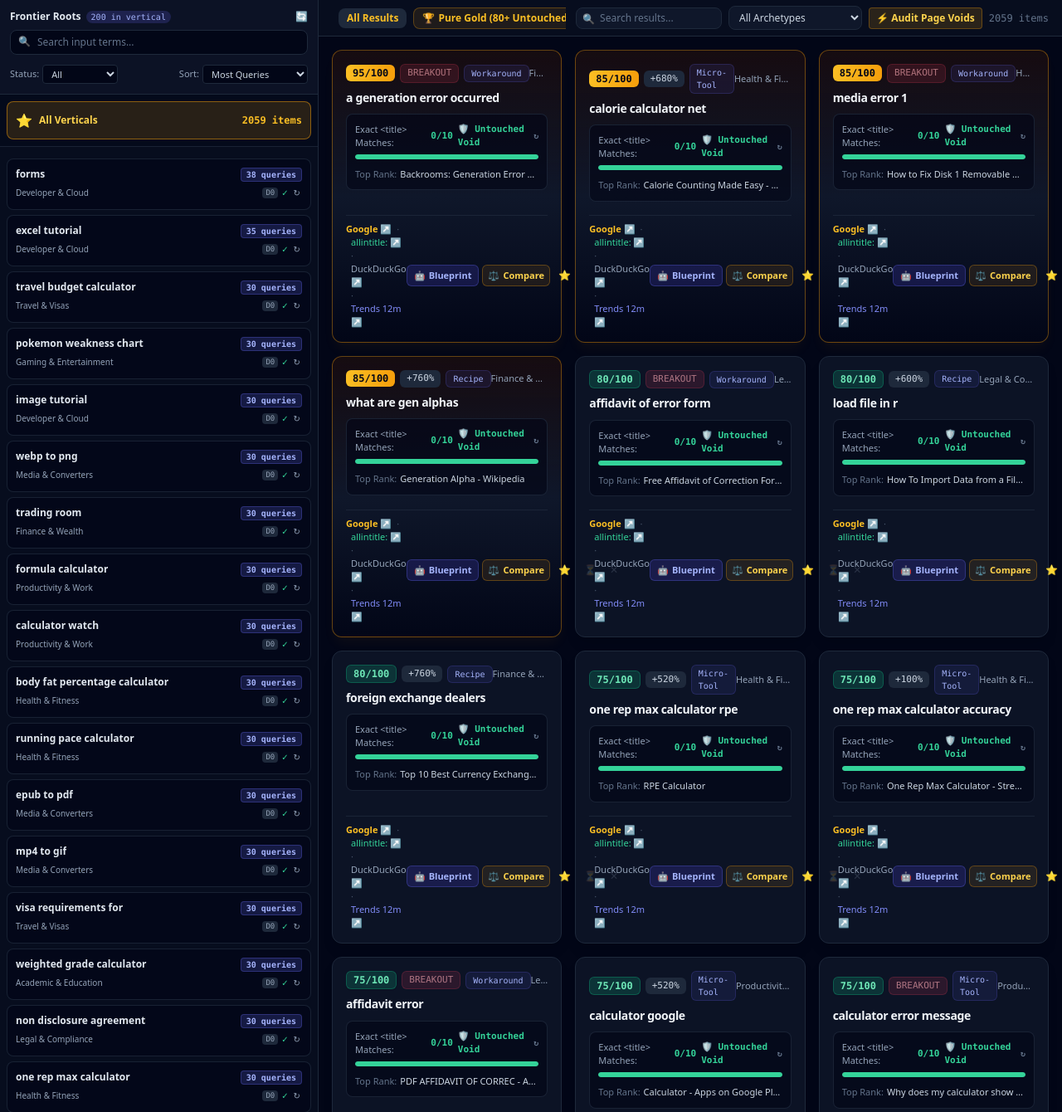
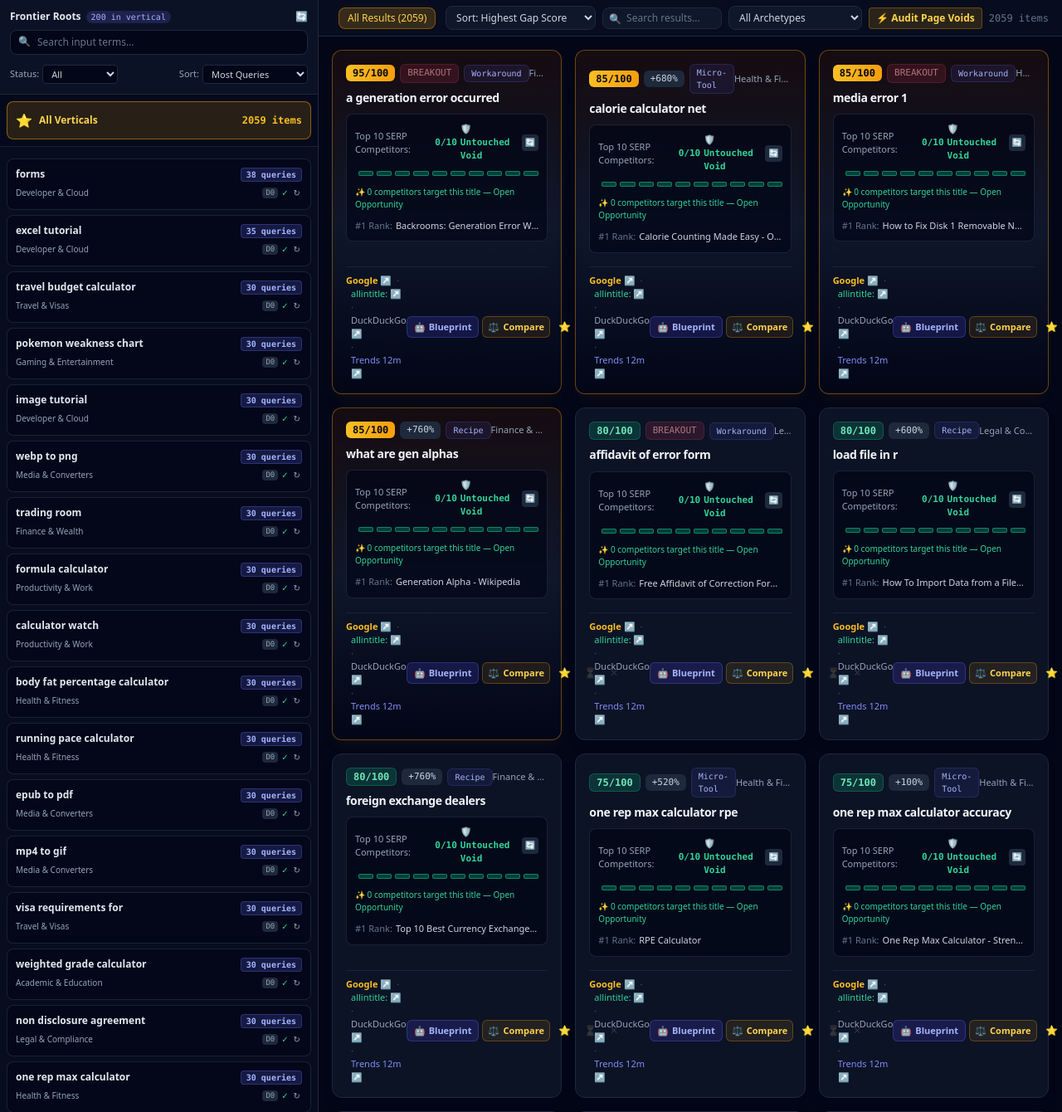
Before and after one commit to dadasadac6/data-stream-sync, a FastAPI app: page / in a window 1280 px wide. Shown: the part 88-1428 px from the top of the page at 83% size. Run offline with FastAPI, Linux system fonts and the light colour scheme; data comes from the database, SQL or seed files in the repository; some libraries are stand-ins or nearby versions.

Commit message:
feat(telemetry-matrix): enhance competition telemetry, segmented 10-slot meter, and transparent void breakdown

```diff
--- a/dashboard.py
+++ b/dashboard.py
@@ -238,6 +238,7 @@ def get_queries(
     root: Optional[str] = None,
     trend_type: Optional[str] = None,
     untouched_only: bool = False,
+    competition_status: Optional[str] = None,
     sort_by: str = "gap_score",
     sort_order: str = "DESC",
     page: int = 1,
@@ -253,6 +254,7 @@ def get_queries(
         root=root,
         trend_type=trend_type,
         untouched_only=untouched_only,
+        competition_status=competition_status,
         sort_by=sort_by,
         sort_order=sort_order,
         limit=limit,
--- a/ui/static/app.js
+++ b/ui/static/app.js
@@ -33,7 +33,9 @@ function radarApp() {
     limit: 24,
     totalItems: 0,
     totalPages: 1,
-    quickFilter: 'all', // 'all', 'critical_85', 'high_65', 'breakouts', 'confirmed', 'snoozed'
+    quickFilter: 'all', // 'all', 'voids', 'competed', 'pending', 'pure_gold', 'critical_85', 'high_65', 'breakouts', 'confirmed'
+    sortBy: 'gap_score',
+    sortOrder: 'DESC',
 
     filters: {
       search: '',
@@ -214,10 +216,17 @@ function radarApp() {
       let effectiveVerdict = this.filters.verdict;
       let effectiveTrendType = 'all';
       let effectiveUntouchedOnly = false;
+      let effectiveCompetition = 'all';
 
-      if (this.quickFilter === 'pure_gold') {
+      if (this.quickFilter === 'voids') {
+        effectiveCompetition = 'void';
+      } else if (this.quickFilter === 'competed') {
+        effectiveCompetition = 'competed';
+      } else if (this.quickFilter === 'pending') {
+        effectiveCompetition = 'pending';
+      } else if (this.quickFilter === 'pure_gold') {
         effectiveMinScore = 80;
-        effectiveUntouchedOnly = true;
+        effectiveCompetition = 'void';
       } else if (this.quickFilter === 'critical_85') {
         effectiveMinScore = 85;
       } else if (this.quickFilter === 'high_65') {
@@ -236,6 +245,8 @@ function radarApp() {
         verdict: effectiveVerdict,
         min_score: effectiveMinScore,
         search: this.filters.search,
+        sort_by: this.sortBy || 'gap_score',
+        sort_order: this.sortOrder || 'DESC',
         page: this.page,
         limit: this.limit,
       });
@@ -243,8 +254,8 @@ function radarApp() {
       if (effectiveTrendType !== 'all') {
         params.append('trend_type', effectiveTrendType);
       }
-      if (effectiveUntouchedOnly) {
-        params.append('untouched_only', 'true');
+      if (effectiveCompetition !== 'all') {
+        params.append('competition_status', effectiveCompetition);
       }
 
       if (this.selectedRootTerm) {
--- a/ui/templates/index.html
+++ b/ui/templates/index.html
@@ -7,7 +7,7 @@
   <!-- Tailwind CSS -->
   <script src="https://cdn.tailwindcss.com"></script>
   <!-- Application State & Logic -->
-  <script src="/static/app.js"></script>
+  <script src="/static/app.js?v=7.1"></script>
   <!-- Alpine.js -->
   <script defer src="https://cdn.jsdelivr.net/npm/alpinejs@3.14.8/dist/cdn.min.js"></script>
   <!-- Marked.js for Markdown Reports -->
@@ -345,44 +345,57 @@
               <button @click="clearRootTerm()" class="hover:text-white ml-1 text-slate-400">✕</button>
             </div>
 
-            <!-- Quick Score Filters -->
+            <!-- Quick Category / Competition Tabs -->
             <button @click="setQuickFilter('all')"
-                    class="px-2.5 py-1 rounded-lg transition font-medium shrink-0 cursor-pointer"
-                    :class="quickFilter === 'all' ? 'bg-slate-800 text-amber-400 font-semibold' : 'text-slate-400 hover:text-slate-200'">
-              All Results
+                    class="px-2.5 py-1 rounded-lg transition text-xs font-medium shrink-0 cursor-pointer"
+                    :class="quickFilter === 'all' ? 'bg-amber-500/20 text-amber-300 font-bold border border-amber-500/40 shadow-sm' : 'text-slate-400 hover:text-slate-200 border border-transparent'">
+              All Results (<span x-text="stats.total_queries || 0"></span>)
             </button>
-            <button @click="setQuickFilter('pure_gold')"
-                    class="px-2.5 py-1 rounded-lg transition font-bold shrink-0 cursor-pointer flex items-center space-x-1"
-                    :class="quickFilter === 'pure_gold' ? 'bg-gradient-to-r from-amber-500/30 to-amber-600/30 text-amber-200 border border-amber-400' : 'text-amber-400 hover:text-amber-300 border border-amber-500/30 bg-amber-500/10'">
-              <span>🏆</span>
-              <span>Pure Gold (80+ Untouched)</span>
+            <button @click="setQuickFilter('voids')"
+                    class="px-2.5 py-1 rounded-lg transition text-xs font-medium shrink-0 cursor-pointer flex items-center space-x-1"
+                    :class="quickFilter === 'voids' ? 'bg-emerald-500/25 text-emerald-300 font-bold border border-emerald-400 shadow-sm' : 'text-slate-400 hover:text-emerald-300 border border-transparent'">
+              <span>🛡️ Untouched Voids (0/10)</span>
+              <span class="px-1.5 py-0.2 rounded-full text-[10px] bg-emerald-500/20 text-emerald-300 font-mono" x-text="stats.verified_voids || 0"></span>
+            </button>
+            <button @click="setQuickFilter('competed')"
+                    class="px-2.5 py-1 rounded-lg transition text-xs font-medium shrink-0 cursor-pointer flex items-center space-x-1"
+                    :class="quickFilter === 'competed' ? 'bg-amber-500/25 text-amber-300 font-bold border border-amber-400 shadow-sm' : 'text-slate-400 hover:text-amber-300 border border-transparent'">
+              <span>⚠️ Competed</span>
+              <span class="px-1.5 py-0.2 rounded-full text-[10px] bg-slate-800 text-slate-300 font-mono" x-text="stats.competed_queries || 0"></span>
+            </button>
+            <button @click="setQuickFilter('pending')"
+                    class="px-2.5 py-1 rounded-lg transition text-xs font-medium shrink-0 cursor-pointer flex items-center space-x-1"
+                    :class="quickFilter === 'pending' ? 'bg-indigo-500/25 text-indigo-300 font-bold border border-indigo-400 shadow-sm' : 'text-slate-400 hover:text-indigo-300 border border-transparent'">
+              <span>⏳ Pending Audit</span>
+              <span class="px-1.5 py-0.2 rounded-full text-[10px] bg-slate-800 text-slate-400 font-mono" x-text="stats.pending_audits || 0"></span>
             </button>
             <button @click="setQuickFilter('critical_85')"
-                    class="px-2.5 py-1 rounded-lg transition font-medium shrink-0 cursor-pointer"
-                    :class="quickFilter === 'critical_85' ? 'bg-amber-500/20 text-amber-300 font-bold border border-amber-500/40' : 'text-slate-400 hover:text-slate-200'">
-              💎 Critical (85+)
-            </button>
-            <button @click="setQuickFilter('high_65')"
-                    class="px-2.5 py-1 rounded-lg transition font-medium shrink-0 cursor-pointer"
-                    :class="quickFilter === 'high_65' ? 'bg-emerald-500/20 text-emerald-300 font-bold border border-emerald-500/40' : 'text-slate-400 hover:text-slate-200'">
-              ⚡ High (65+)
+                    class="px-2.5 py-1 rounded-lg transition text-xs font-medium shrink-0 cursor-pointer flex items-center space-x-1"
+                    :class="quickFilter === 'critical_85' ? 'bg-amber-500/20 text-amber-300 font-bold border border-amber-500/40 shadow-sm' : 'text-slate-400 hover:text-slate-200 border border-transparent'">
+              <span>💎 Critical</span>
+              <span class="px-1.5 py-0.2 rounded-full text-[10px] bg-amber-500/20 text-amber-300 font-mono" x-text="stats.critical_gold || 0"></span>
             </button>
             <button @click="setQuickFilter('breakouts')"
-                    class="px-2.5 py-1 rounded-lg transition font-medium shrink-0 cursor-pointer"
-                    :class="quickFilter === 'breakouts' ? 'bg-rose-500/20 text-rose-300 font-bold border border-rose-500/40' : 'text-slate-400 hover:text-slate-200'">
-              🔥 Breakouts
-            </button>
-            <button @click="setQuickFilter('confirmed')"
-                    class="px-2.5 py-1 rounded-lg transition font-medium shrink-0 cursor-pointer"
-                    :class="quickFilter === 'confirmed' ? 'bg-emerald-500/20 text-emerald-300 font-bold border border-emerald-500/40' : 'text-slate-400 hover:text-slate-200'">
-              ⭐ Confirmed
+                    class="px-2.5 py-1 rounded-lg transition text-xs font-medium shrink-0 cursor-pointer flex items-center space-x-1"
+                    :class="quickFilter === 'breakouts' ? 'bg-rose-500/20 text-rose-300 font-bold border border-rose-500/40 shadow-sm' : 'text-slate-400 hover:text-slate-200 border border-transparent'">
+              <span>🔥 Breakouts</span>
+              <span class="px-1.5 py-0.2 rounded-full text-[10px] bg-rose-500/20 text-rose-300 font-mono" x-text="stats.breakouts || 0"></span>
             </button>
           </div>
 
           <!-- Secondary Filter Controls -->
           <div class="flex items-center space-x-2 shrink-0">
+            <!-- Sort Selector -->
+            <select x-model="sortBy" @change="loadQueries(1)"
+                    class="bg-slate-900 border border-slate-800 rounded-lg px-2 py-1 text-slate-300 text-xs focus:outline-none cursor-pointer">
+              <option value="gap_score">Sort: Highest Gap Score</option>
+              <option value="exact_title_matches">Sort: Title Voids First</option>
+              <option value="last_updated">Sort: Recently Discovered</option>
+              <option value="keyword">Sort: Keyword (A-Z)</option>
+            </select>
+
             <!-- In-Results Keyword Search -->
-            <div class="relative w-44">
+            <div class="relative w-36">
               <input type="text" x-model="filters.search" @input.debounce.300ms="loadQueries(1)"
                      placeholder="Search results..."
                      class="w-full bg-slate-900 border border-slate-800 rounded-lg pl-7 pr-2 py-1 text-xs text-slate-200 placeholder-slate-500 focus:outline-none focus:border-amber-500">
@@ -462,23 +475,51 @@
                   <h3 class="text-sm font-bold text-slate-100 mb-2.5 leading-snug break-words tracking-tight"
                       x-text="item.keyword"></h3>
 
-                  <!-- Exact Title Matches & SERP Void Indicator -->
-                  <div class="space-y-1.5 mb-3 bg-slate-950/60 p-2.5 rounded-lg border border-slate-800/80">
+                  <!-- Top 10 SERP Competitors & Title Gap Breakdown -->
+                  <div class="space-y-2 mb-3 bg-slate-950/70 p-2.5 rounded-lg border border-slate-800/80">
                     <div class="flex items-center justify-between text-xs">
-                      <span class="text-slate-400 text-[11px]">Exact &lt;title&gt; Matches:</span>
+                      <span class="text-slate-400 text-[11px] font-medium">Top 10 SERP Competitors:</span>
 
-                      <!-- Verified Void / Competitors -->
-                      <template x-if="item.exact_title_matches !== null && item.exact_title_matches !== undefined">
-                        <span class="font-mono text-[11px] font-bold flex items-center gap-1"
-                              :class="item.exact_title_matches === 0 ? 'text-emerald-400' : (item.exact_title_matches <= 2 ? 'text-amber-400' : 'text-slate-400')">
-                          <span x-text="item.exact_title_matches + '/10'"></span>
-                          <span x-show="item.exact_title_matches === 0" class="text-emerald-400 font-semibold ml-0.5">🛡️ Untouched Void</span>
-                          <span x-show="item.exact_title_matches > 0 && item.exact_title_matches <= 2" class="text-amber-400 font-medium ml-0.5">⚡ Low Comp</span>
-                          <span x-show="item.exact_title_matches > 2" class="text-slate-400 font-normal ml-0.5">⚠️ Competed</span>
+                      <!-- Verified Untouched Void (0/10) -->
+                      <template x-if="item.exact_title_matches === 0">
+                        <span class="font-mono text-[11px] font-bold text-emerald-400 flex items-center gap-1">
+                          <span>0/10</span>
+                          <span class="text-emerald-400 font-semibold">🛡️ Untouched Void</span>
                           <button @click.stop="auditSerpLive(item)"
                                   :disabled="item._auditing"
-                                  class="text-[10px] text-slate-500 hover:text-amber-300 ml-1 cursor-pointer" title="Re-audit live from Mac">
-                            <span x-show="!item._auditing">↻</span>
+                                  class="text-[10px] px-1 py-0.5 rounded bg-slate-800 hover:bg-slate-700 text-slate-300 ml-1 cursor-pointer"
+                                  title="Re-verify SERP top 10 live from your Mac">
+                            <span x-show="!item._auditing">🔄</span>
+                            <span x-show="item._auditing" class="animate-pulse">...</span>
+                          </button>
+                        </span>
+                      </template>
+
+                      <!-- Low Competition (1-2/10) -->
+                      <template x-if="item.exact_title_matches > 0 && item.exact_title_matches <= 2">
+                        <span class="font-mono text-[11px] font-bold text-amber-400 flex items-center gap-1">
+                          <span x-text="item.exact_title_matches + '/10'"></span>
+                          <span class="text-amber-400 font-medium">⚡ Low Comp</span>
+                          <button @click.stop="auditSerpLive(item)"
+                                  :disabled="item._auditing"
+                                  class="text-[10px] px-1 py-0.5 rounded bg-slate-800 hover:bg-slate-700 text-slate-300 ml-1 cursor-pointer"
+                                  title="Re-verify SERP live">
+                            <span x-show="!item._auditing">🔄</span>
+                            <span x-show="item._auditing" class="animate-pulse">...</span>
+                          </button>
+                        </span>
+                      </template>
+
+                      <!-- Competed (>2/10) -->
+                      <template x-if="item.exact_title_matches > 2">
+                        <span class="font-mono text-[11px] font-medium text-slate-400 flex items-center gap-1">
+                          <span x-text="item.exact_title_matches + '/10'"></span>
+                          <span class="text-rose-400 font-normal">⚠️ Competed</span>
+                          <button @click.stop="auditSerpLive(item)"
+                                  :disabled="item._auditing"
+                                  class="text-[10px] px-1 py-0.5 rounded bg-slate-800 hover:bg-slate-700 text-slate-300 ml-1 cursor-pointer"
+                                  title="Re-verify SERP live">
+                            <span x-show="!item._auditing">🔄</span>
                             <span x-show="item._auditing" class="animate-pulse">...</span>
                           </button>
                         </span>
@@ -499,20 +540,38 @@
                       </template>
                     </div>
 
-                    <!-- Visual Void Progress Bar -->
-                    <div class="w-full bg-slate-800 rounded-full h-1.5 overflow-hidden">
-                      <div class="h-1.5 rounded-full transition-all duration-500"
-                           :class="{
-                             'bg-emerald-400 w-full': item.exact_title_matches === 0,
-                             'bg-amber-400 w-2/3': item.exact_title_matches > 0 && item.exact_title_matches <= 2,
-                             'bg-slate-600 w-1/4': item.exact_title_matches > 2,
-                             'bg-slate-700/60 w-1/6 border-r border-dashed border-amber-500/50': item.exact_title_matches === null || item.exact_title_matches === undefined
-                           }"></div>
+                    <!-- 10-Slot SERP Slot Competition Meter -->
+                    <div class="flex items-center space-x-1 py-0.5" title="10-result SERP competition meter">
+                      <template x-for="slot in 10" :key="slot">
+                        <div class="h-1.5 flex-1 rounded-sm transition-all"
+                             :class="{
+                               'bg-emerald-500/30 border border-emerald-500/60': item.exact_title_matches === 0,
+                               'bg-amber-400': item.exact_title_matches > 0 && slot <= item.exact_title_matches,
+                               'bg-slate-700': item.exact_title_matches > 0 && slot > item.exact_title_matches,
+                               'bg-slate-800/80 border border-slate-700/50': item.exact_title_matches === null || item.exact_title_matches === undefined
+                             }"></div>
+                      </template>
                     </div>
 
-                    <!-- Evidence Snippet -->
-                    <div class="text-[11px] text-slate-400 truncate pt-1 flex items-center space-x-1" x-show="item.top_competitor_title">
-                      <span class="text-slate-500">Top Rank:</span>
+                    <!-- Meaningful Context Subtitle -->
+                    <div class="text-[10px] flex items-center justify-between text-slate-400 pt-0.5">
+                      <template x-if="item.exact_title_matches === 0">
+                        <span class="text-emerald-400 font-medium">✨ 0 competitors target this title — Open Opportunity</span>
+                      </template>
+                      <template x-if="item.exact_title_matches > 0 && item.exact_title_matches <= 2">
+                        <span class="text-amber-400 font-medium" x-text="item.exact_title_matches + ' of 10 pages target title — Weak competition'"></span>
+                      </template>
+                      <template x-if="item.exact_title_matches > 2">
+                        <span class="text-slate-400" x-text="item.exact_title_matches + ' pages target this title — Saturated'"></span>
+                      </template>
+                      <template x-if="item.exact_title_matches === null || item.exact_title_matches === undefined">
+                        <span class="text-slate-500 italic">SERP snippets awaiting local audit</span>
+                      </template>
+                    </div>
+
+                    <!-- Top Competitor Title -->
+                    <div class="text-[11px] text-slate-400 truncate pt-0.5 flex items-center space-x-1" x-show="item.top_competitor_title">
+                      <span class="text-slate-500 font-medium">#1 Rank:</span>
                       <span class="text-slate-300 truncate" x-text="item.top_competitor_title"></span>
                     </div>
                   </div>
```
Also changed, not shown: storage/db.py.
